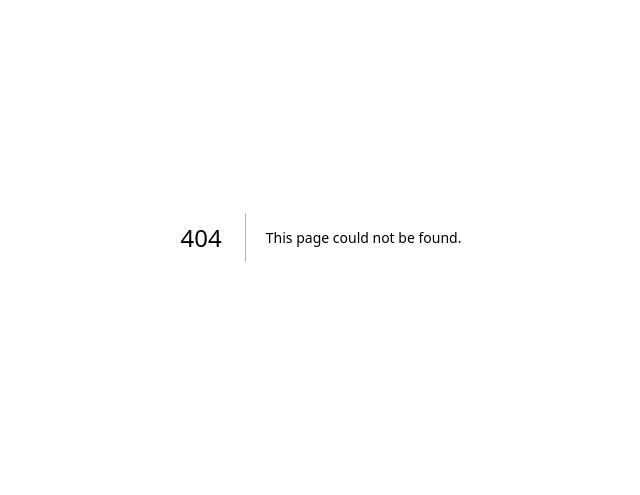
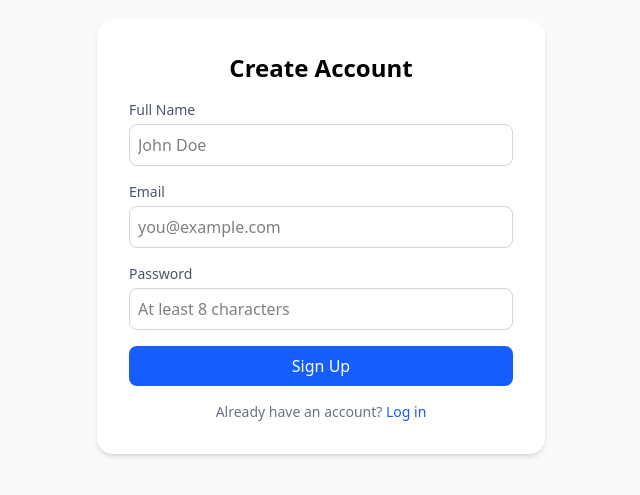
Before and after one commit to polkboban/trello, a Next.js app in the folder frontend/: page /register in a window 1280 px wide. Before the commit this address had no page. Shown: the part 163-658 px from the top of the page, without its empty margins (319-959 px from the left). Built offline with nearby package versions, Linux system fonts and the light colour scheme; no server answers.

Commit message:
addregister

```diff
--- a/frontend/src/app/dashboard/page.jsx
+++ b/frontend/src/app/dashboard/page.jsx
@@ -1,18 +1,17 @@
 'use client';
 import { useEffect, useState } from 'react';
+import { useRouter } from 'next/navigation';
 import api from '../../lib/api';
-import { useRouter } from 'next/navigation';
+import ProtectedRoute from '../../components/ProtectedRoute';
 
 export default function DashboardPage() {
-  const router = useRouter();
+  const [workspaces, setWorkspaces] = useState([]);
   const [user, setUser] = useState(null);
-  const [workspaces, setWorkspaces] = useState([]);
 
   useEffect(() => {
-    const token = localStorage.getItem('token');
-    if (!token) router.push('/login');
-    else {
-      setUser(JSON.parse(localStorage.getItem('user')));
+    const storedUser = localStorage.getItem('user');
+    if (storedUser) {
+      setUser(JSON.parse(storedUser));
       loadWorkspaces();
     }
   }, []);
@@ -27,17 +26,41 @@ export default function DashboardPage() {
   };
 
   return (
-    <div className="p-8">
-      <h1 className="text-2xl font-bold mb-4">Welcome, {user?.full_name}</h1>
-      <h2 className="text-xl mb-2">Your Workspaces</h2>
-      <div className="grid grid-cols-2 gap-4">
-        {workspaces.map((ws) => (
-          <div key={ws.id} className="border rounded-lg p-4 shadow-sm bg-white">
-            <h3 className="font-medium text-lg">{ws.name}</h3>
-            <p className="text-sm text-gray-600">{ws.description}</p>
-          </div>
-        ))}
+    <ProtectedRoute>
+      <div className="p-8 min-h-screen bg-gray-50">
+        <header className="flex justify-between items-center mb-6">
+          <h1 className="text-2xl font-semibold text-gray-800">
+            Welcome, {user?.full_name || 'User'}
+          </h1>
+          <button
+            onClick={() => {
+              localStorage.removeItem('token');
+              localStorage.removeItem('user');
+              window.location.href = '/login';
+            }}
+            className="bg-red-500 hover:bg-red-600 text-white px-4 py-2 rounded-lg text-sm"
+          >
+            Logout
+          </button>
+        </header>
+
+        <h2 className="text-lg font-medium mb-4">Your Workspaces</h2>
+        <div className="grid grid-cols-1 sm:grid-cols-2 md:grid-cols-3 gap-4">
+          {workspaces.length > 0 ? (
+            workspaces.map((ws) => (
+              <div
+                key={ws.id}
+                className="bg-white p-4 rounded-xl shadow hover:shadow-md transition"
+              >
+                <h3 className="font-medium text-lg">{ws.name}</h3>
+                <p className="text-sm text-gray-600">{ws.description}</p>
+              </div>
+            ))
+          ) : (
+            <p className="text-gray-500">No workspaces yet.</p>
+          )}
+        </div>
       </div>
-    </div>
+    </ProtectedRoute>
   );
 }
--- /dev/null
+++ b/frontend/src/app/register/page.jsx
@@ -0,0 +1,116 @@
+'use client';
+import { useState } from 'react';
+import { useRouter } from 'next/navigation';
+import api from '../../lib/api'; // ✅ use relative path unless you have alias setup
+
+export default function RegisterPage() {
+  const router = useRouter();
+  const [form, setForm] = useState({
+    full_name: '',
+    email: '',
+    password: '',
+  });
+  const [loading, setLoading] = useState(false);
+  const [error, setError] = useState('');
+
+  const handleRegister = async (e) => {
+    e.preventDefault();
+    setError('');
+    setLoading(true);
+
+    try {
+      const res = await api.post('/auth/register', form);
+
+      // Save token and user info in localStorage
+      localStorage.setItem('token', res.data.token);
+      localStorage.setItem('user', JSON.stringify(res.data.user));
+
+      router.push('/dashboard');
+    } catch (err) {
+      console.error('Registration error:', err);
+      setError(
+        err.response?.data?.error || 'Registration failed. Please try again.'
+      );
+    } finally {
+      setLoading(false);
+    }
+  };
+
+  return (
+    <div className="flex min-h-screen items-center justify-center bg-gray-50">
+      <form
+        onSubmit={handleRegister}
+        className="bg-white shadow-md rounded-2xl p-8 w-full max-w-md space-y-4"
+      >
+        <h1 className="text-2xl font-semibold text-center">Create Account</h1>
+
+        {error && (
+          <div className="bg-red-50 text-red-600 text-sm p-2 rounded text-center">
+            {error}
+          </div>
+        )}
+
+        <div>
+          <label className="block text-sm font-medium text-gray-600">
+            Full Name
+          </label>
+          <input
+            type="text"
+            name="full_name"
+            value={form.full_name}
+            onChange={(e) => setForm({ ...form, full_name: e.target.value })}
+            className="mt-1 border border-gray-300 rounded-lg p-2 w-full focus:ring-2 focus:ring-blue-500 outline-none"
+            placeholder="John Doe"
+            required
+          />
+        </div>
+
+        <div>
+          <label className="block text-sm font-medium text-gray-600">
+            Email
+          </label>
+          <input
+            type="email"
+            name="email"
+            value={form.email}
+            onChange={(e) => setForm({ ...form, email: e.target.value })}
+            className="mt-1 border border-gray-300 rounded-lg p-2 w-full focus:ring-2 focus:ring-blue-500 outline-none"
+            placeholder="you@example.com"
+            required
+          />
+        </div>
+
+        <div>
+          <label className="block text-sm font-medium text-gray-600">
+            Password
+          </label>
+          <input
+            type="password"
+            name="password"
+            value={form.password}
+            onChange={(e) => setForm({ ...form, password: e.target.value })}
+            className="mt-1 border border-gray-300 rounded-lg p-2 w-full focus:ring-2 focus:ring-blue-500 outline-none"
+            placeholder="At least 8 characters"
+            minLength="8"
+            required
+          />
+        </div>
+
+        <button
+          type="submit"
+          disabled={loading}
+          className="w-full bg-blue-600 hover:bg-blue-700 text-white font-medium py-2 rounded-lg transition"
+        >
+          {loading ? 'Creating account...' : 'Sign Up'}
+        </button>
+
+        <p className="text-sm text-gray-500 text-center">
+          Already have an account?{' '}
+          <a href="/login" className="text-blue-600 hover:underline">
+            Log in
+          </a>
+        </p>
+      </form>
+    </div>
+  );
+}
--- /dev/null
+++ b/frontend/src/components/ProtectedRoute.jsx
@@ -0,0 +1,33 @@
+'use client';
+import { useEffect, useState } from 'react';
+import { useRouter } from 'next/navigation';
+
+/**
+ * Wrap this around any page you want to protect.
+ */
+export default function ProtectedRoute({ children }) {
+  const router = useRouter();
+  const [authorized, setAuthorized] = useState(false);
+
+  useEffect(() => {
+    const token = localStorage.getItem('token');
+
+    if (!token) {
+      // No token → redirect to login
+      router.replace('/login');
+    } else {
+      setAuthorized(true);
+    }
+  }, [router]);
+
+  // Prevent flicker before redirect
+  if (!authorized) {
+    return (
+      <div className="flex h-screen items-center justify-center text-gray-600">
+        Checking authentication...
+      </div>
+    );
+  }
+
+  return children;
+}
```
Also changed, not shown: 1 other file (tests, documents, lock files or other folders).
